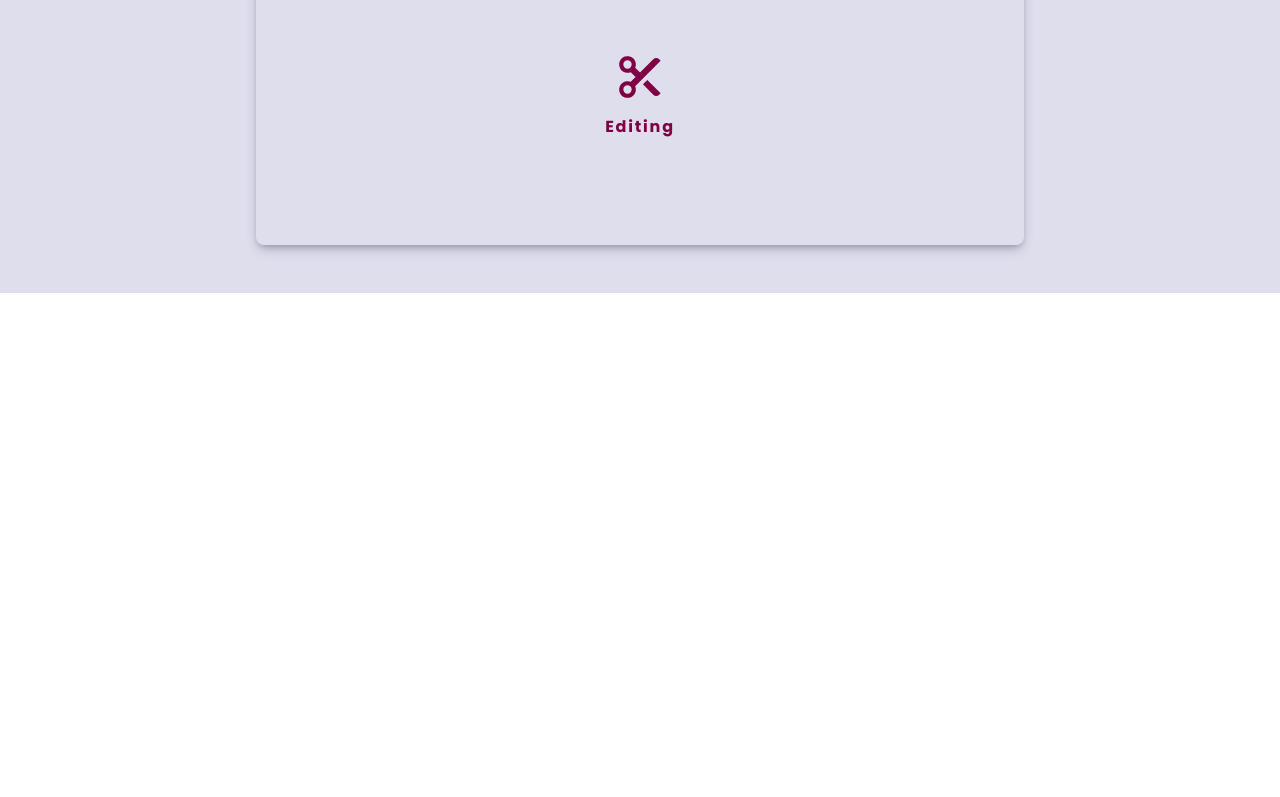
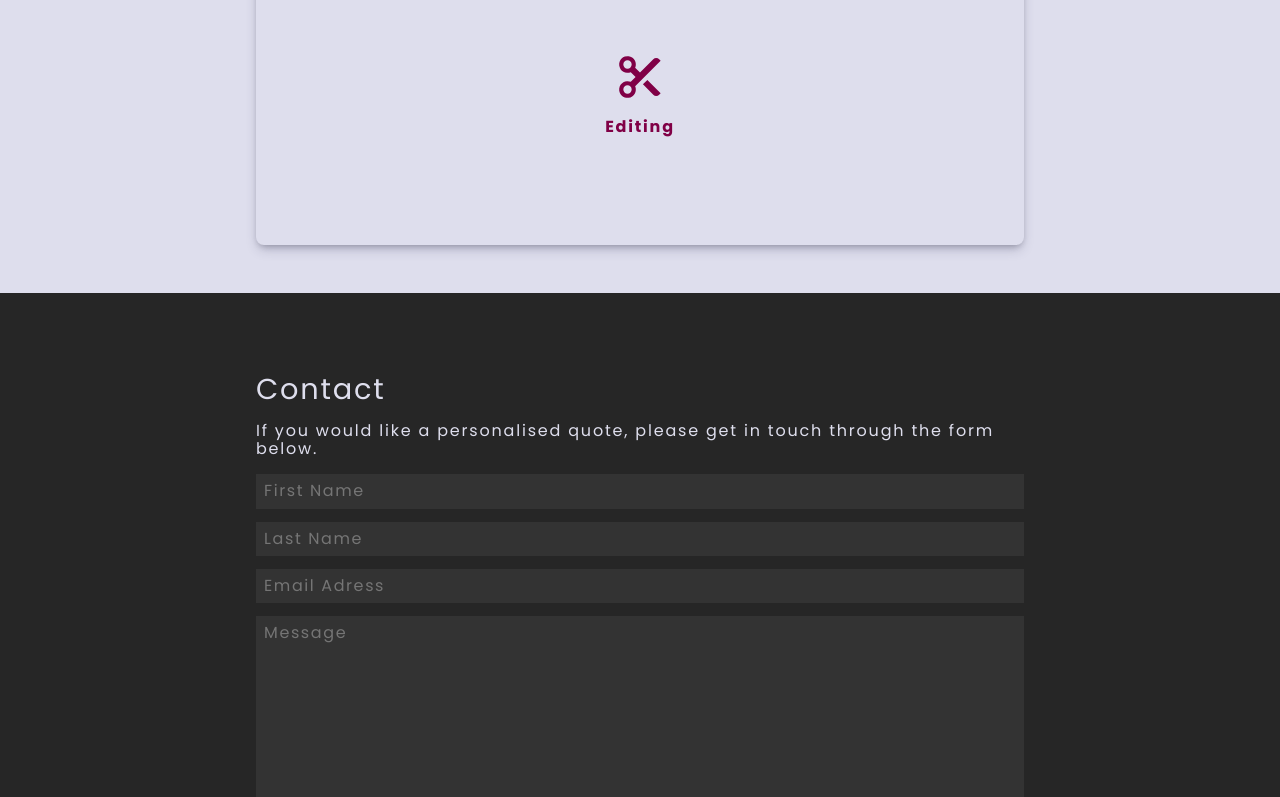
Before and after one commit to eagrcode/eagr-productions-react, a React (Vite) app: page / in a window 1280 px wide. Shown: the part 2664-3461 px from the top of the page. Before the commit the page ends 2957 px from the top, so only its background shows below. Built offline with nearby package versions, Linux system fonts and the light colour scheme.

Commit message:
add Contact component

```diff
--- a/src/App.css
+++ b/src/App.css
@@ -233,7 +233,7 @@ header {
   width: 100%;
   background-color: gray;
   color: var(--main-bg-color-light);
-  background-color: hsl(0, 0%, 15%);
+  background-color: hsl(280, 100%, 7%);
   display: flex;
   flex-direction: column;
   justify-content: center;
@@ -242,7 +242,6 @@ header {
   text-align: center;
   padding: 1rem;
   margin-top: 2rem;
-
   gap: 1rem;
 }
 
@@ -329,3 +328,98 @@ header {
     rgba(0, 0, 0, 0.3) 0px 3px 7px -3px;
   border-radius: 8px;
 }
+
+/* CONTACT STYLES */
+
+#contact {
+  display: flex;
+  width: 100%;
+  background-color: hsl(0, 0%, 15%);
+  justify-content: center;
+}
+
+.contact-container {
+  width: 100%;
+  max-width: 50rem;
+  min-height: 90vh;
+  display: flex;
+  flex-direction: column;
+  padding: 5rem 1rem;
+}
+
+.form-container {
+  display: flex;
+  width: 100%;
+}
+
+form {
+  display: flex;
+  flex-direction: column;
+  gap: 0.8rem;
+  width: 100%;
+  border-radius: 8px;
+
+  background-color: hsl(0, 0%, 15%);
+}
+
+.form-header {
+  color: var(--main-bg-color-light);
+  display: flex;
+  flex-direction: column;
+  gap: 1rem;
+  margin-bottom: 1rem;
+}
+
+.form-header p {
+  color: var(--main-bg-color-light);
+}
+
+form input,
+textarea {
+  width: 100%;
+  background-color: hsl(0, 0%, 20%);
+  border: none;
+  outline: none;
+  padding: 0.5rem 0.5rem 0.5rem 0.5rem;
+  color: var(--main-bg-color-light);
+  font-size: 1rem;
+  letter-spacing: 1.6px;
+}
+
+textarea {
+  height: 15rem;
+  overflow-wrap: break-word;
+  resize: none;
+  overflow: auto;
+}
+
+#submit-btn {
+  background-color: var(--main-bg-color-dark);
+  border: none;
+  cursor: pointer;
+  padding: 1rem 1rem 1rem 1rem;
+  font-size: 1.2rem;
+  outline: none;
+  color: var(--main-bg-color-light);
+  background-color: hsl(327, 100%, 15%);
+  border-radius: 8px;
+  width: 100%;
+}
+
+/* FOOTER STYLES */
+
+.footer-container {
+  width: 100%;
+  display: flex;
+  flex-direction: column;
+  gap: 1rem;
+  padding: 1rem 1rem;
+  background-color: var(--main-bg-color-light);
+}
+
+.row {
+  display: flex;
+  justify-content: center;
+  align-items: center;
+  gap: 10px;
+}
--- a/src/App.jsx
+++ b/src/App.jsx
@@ -3,7 +3,7 @@ import "./normalize.css";
 import "./App.css";
 
 // Component imports
-import { Navbar, Hero, AudioPlayer, Services } from "./components";
+import { Navbar, Hero, AudioPlayer, Services, Contact } from "./components";
 
 function App() {
   return (
@@ -12,6 +12,7 @@ function App() {
       <Hero />
       <AudioPlayer />
       <Services />
+      <Contact />
     </>
   );
 }
--- /dev/null
+++ b/src/components/Contact/Contact.jsx
@@ -0,0 +1,54 @@
+function Contact() {
+  return (
+    <section id="contact">
+      <div className="contact-container">
+        <div className="form-header">
+          <h2>Contact</h2>
+          <p>
+            If you would like a personalised quote, please get in touch through
+            the form below.
+          </p>
+        </div>
+        <div className="form-container">
+          <form id="form" method="POST" action="send">
+            <input
+              type="text"
+              id="first-name"
+              name="firstName"
+              placeholder="First Name"
+              required
+              minLength="2"
+            />
+            <input
+              type="text"
+              id="last-name"
+              name="lastName"
+              placeholder="Last Name"
+              required
+              minLength="2"
+            />
+            <input
+              type="email"
+              id="email"
+              name="email"
+              placeholder="Email Adress"
+              minLength="5"
+              required
+              pattern="[@]"
+            />
+            <textarea
+              id="message"
+              name="message"
+              placeholder="Message"
+              maxLength="250"
+              required
+            ></textarea>
+            <input id="submit-btn" type="submit" value="Submit" />
+          </form>
+        </div>
+      </div>
+    </section>
+  );
+}
+
+export default Contact;
--- /dev/null
+++ b/src/components/Contact/index.jsx
@@ -0,0 +1,3 @@
+import Contact from "./Contact";
+
+export default Contact;
--- a/src/components/index.jsx
+++ b/src/components/index.jsx
@@ -6,3 +6,4 @@ export { default as AudioPlayer } from "./AudioPlayer";
 export { default as AudioControls } from "./AudioControls";
 export { default as Services } from "./Services";
 export { default as ServiceCard } from "./ServiceCard";
+export { default as Contact } from "./Contact";
```
